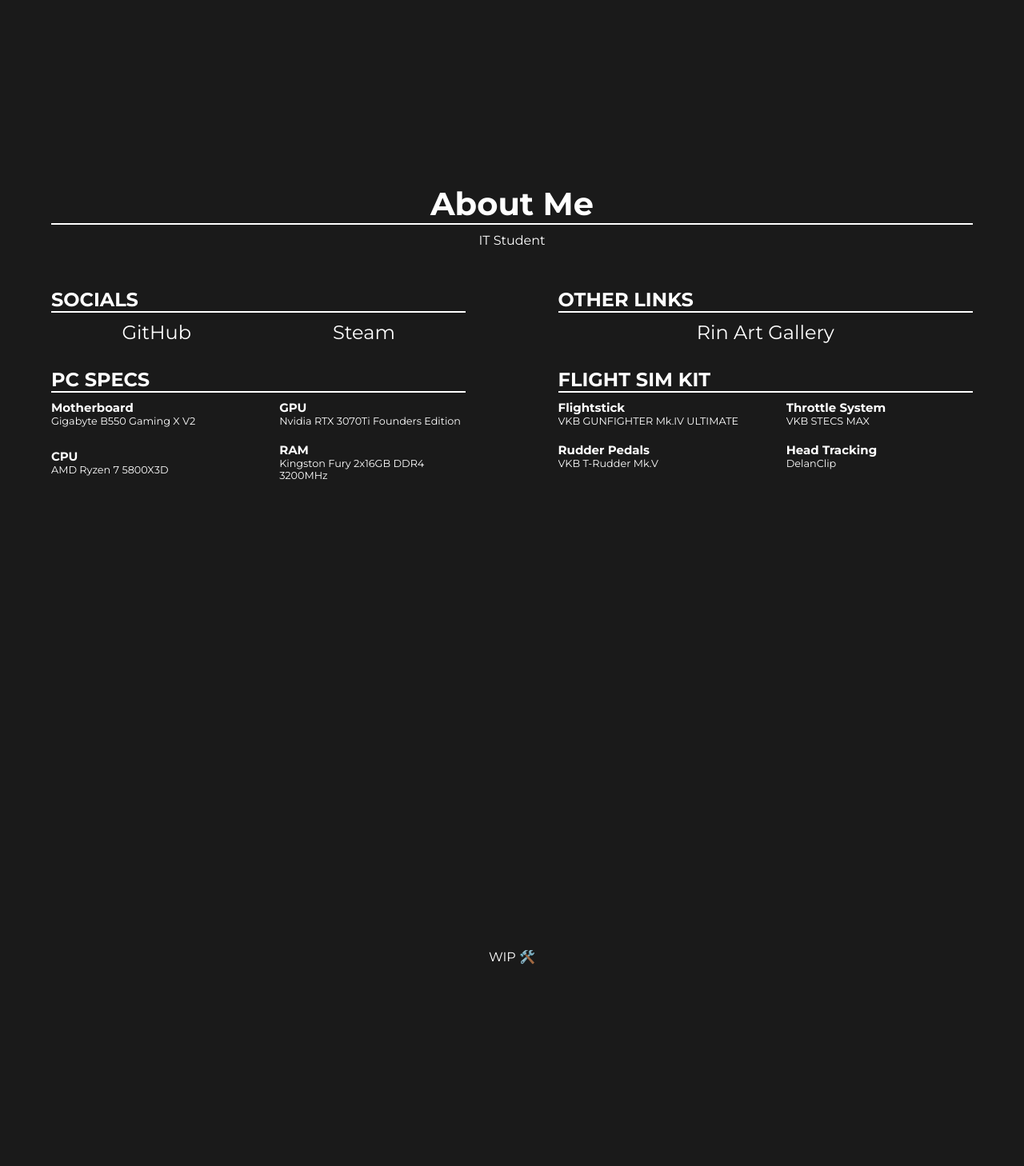
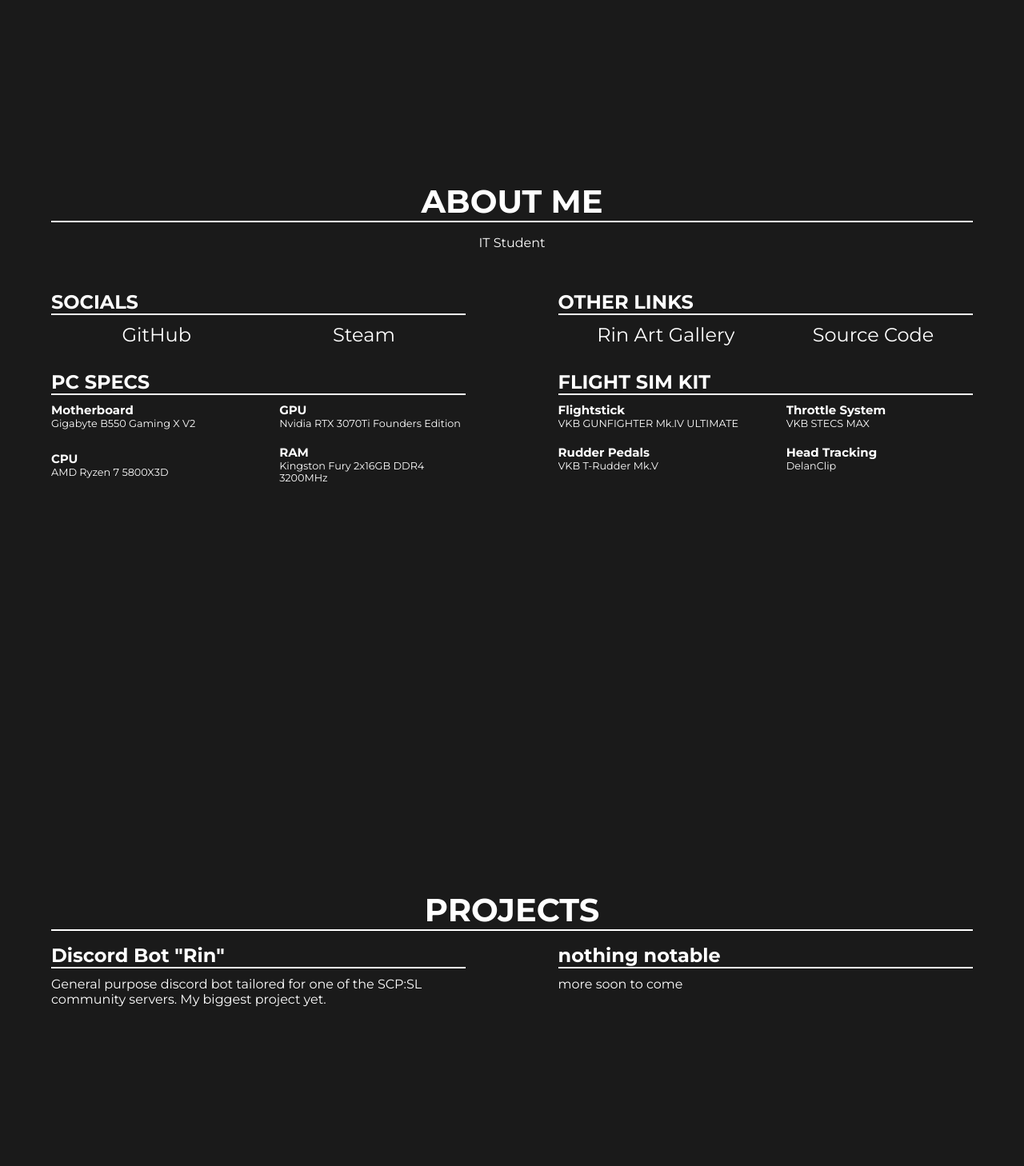
Before and after one commit to gurian43/website, a PHP site: page / in a window 1280 px wide. Shown: the part 804-2262 px from the top of the page at 80% size. Run offline with PHP 8.4, Linux system fonts and the light colour scheme; style sheets or scripts are compiled from the project's sources.

Commit message:
Add projects

```diff
--- a/index.html
+++ b/index.html
@@ -25,7 +25,7 @@
         </div>
         <div class="about page" id="about">
             <div class="about-text">
-                <h1>About Me</h1>
+                <h1>ABOUT ME</h1>
                 <p>IT Student</p>
             </div>
             <div class="sections-container">
@@ -40,6 +40,7 @@
                     <h2>OTHER LINKS</h2>
                     <ul>
                         <li class="scaling"><a href="https://imgur.com/a/ca8wsp8/" target="_blank" rel="noopener noreferrer">Rin Art Gallery</a></li>
+                        <li class="scaling"><a href="https://github.com/gurian43/website" target="_blank" rel="noopener noreferrer">Source Code</a></li>
                     </ul>
                 </div>
                 <div class="section">
@@ -87,8 +88,16 @@
             </div>
         </div>
         <div class="projects page" id="projects">
-            <div class="project-card">
-                WIP 🛠️
+            <h1>PROJECTS</h1>
+            <div class="sections-container">
+                <div class="section">
+                    <h2>Discord Bot "Rin"</h2>
+                    <p>General purpose discord bot tailored for one of the SCP:SL community servers. My biggest project yet.</p>
+                </div>
+                <div class="section">
+                    <h2>nothing notable</h2>
+                    <p>more soon to come</p>
+                </div>
             </div>
         </div>
     </div>
--- a/resources/css/index.css
+++ b/resources/css/index.css
@@ -127,7 +127,7 @@
 .about-text h1 {
     font-size: 2.5em;
     border-bottom: 2px solid white;
-    margin-bottom: 10px;
+    margin-bottom: 16px;
 }
 
 .sections-container {
@@ -163,6 +163,10 @@
     margin: 10px;
 }
 
+.section p {
+    margin: 10px 0;
+}
+
 .setup {
     display: flex;
     gap: 10%;
@@ -175,6 +179,28 @@
     width: 45%;
     margin: 10px 0;
     font-size: 0.8em;
+}
+
+.setup div p {
+    margin: 0;
+}
+
+.projects {
+    display: flex;
+    flex-direction: column;
+}
+
+.projects h1 {
+    text-align: center;
+    width: 90%;
+    font-size: 2.5em;
+    border-bottom: 2px solid white;
+    margin-bottom: 16px;
+}
+.project-card h2 {
+    font-size: 1.5em;
+    border-bottom: 2px solid white;
+    margin-bottom: 10px;
 }
 
 /* responsiveness */
```
